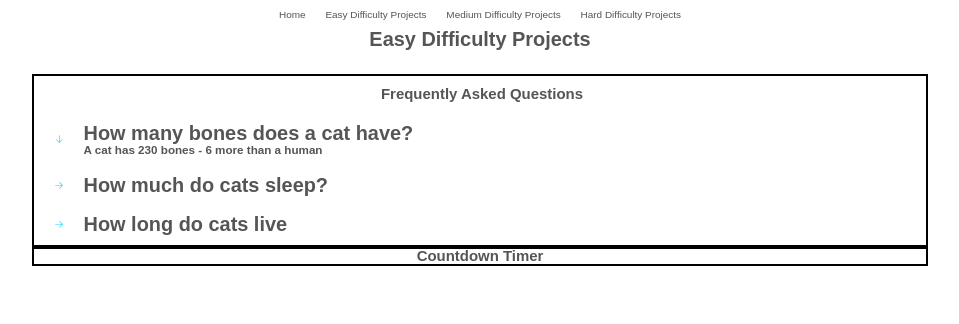
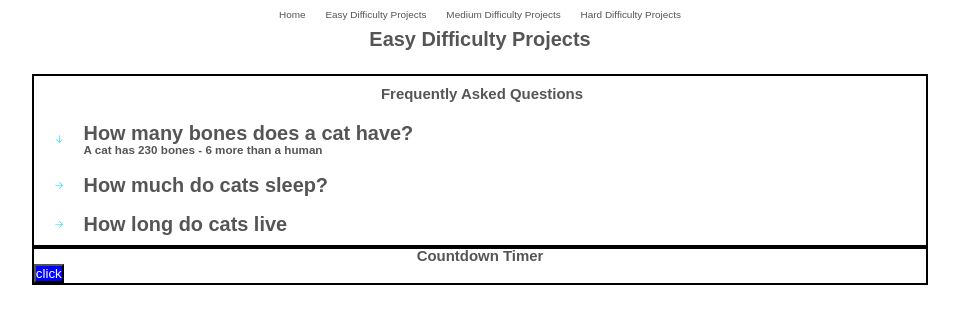
Before and after one commit to deltam3/frontendeval, a React (Vite) app in the folder consolidated/: page /Easy in a window 1280 px wide. Shown: the top 324 px of the page, without its empty margins (160-1119 px from the left). Built offline with nearby package versions, Linux system fonts and the light colour scheme.

Commit message:
created and setup basic reusable Button component

```diff
--- /dev/null
+++ b/consolidated/src/components/Button.css
@@ -0,0 +1,7 @@
+.bg-blue-500 {
+  background-color: blue;
+}
+
+.text-white {
+  color: white;
+}
--- a/consolidated/src/components/Button.tsx
+++ b/consolidated/src/components/Button.tsx
@@ -0,0 +1,39 @@
+import React from "react";
+import className from "classnames";
+import "./Button.css";
+
+type Props = {
+  children: any;
+  primary: any;
+  secondary: any;
+  success: any;
+  warning: any;
+  danger: any;
+  outline: any;
+  rounded: any;
+  rest: any;
+};
+
+function Button({
+  children,
+  primary,
+  secondary,
+  success,
+  warning,
+  danger,
+  outline,
+  rounded,
+  ...rest
+}: Props) {
+  const classes = className(rest.className, {
+    "bg-blue-500 text-white": primary,
+  });
+
+  return (
+    <button {...rest} className={classes}>
+      {children}
+    </button>
+  );
+}
+
+export default Button;
--- a/consolidated/src/pages/Easy/projects/Counter/CounterPage.tsx
+++ b/consolidated/src/pages/Easy/projects/Counter/CounterPage.tsx
@@ -1,4 +1,5 @@
 import React from "react";
+import Button from "../../../../components/Button";
 
 type Props = {};
 
@@ -6,6 +7,7 @@ function CounterPage({}: Props) {
   return (
     <div>
       <h2 style={{ textAlign: "center" }}>Countdown Timer</h2>
+      <Button primary> click</Button>
     </div>
   );
 }
```
